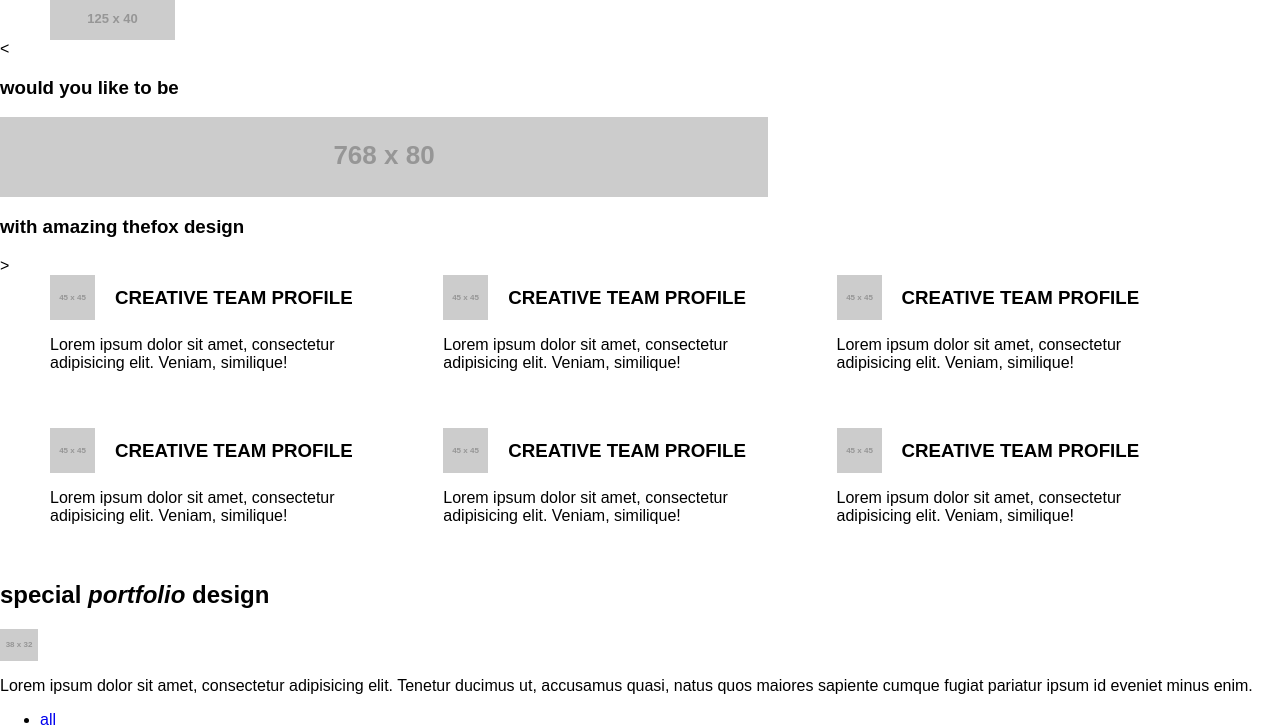
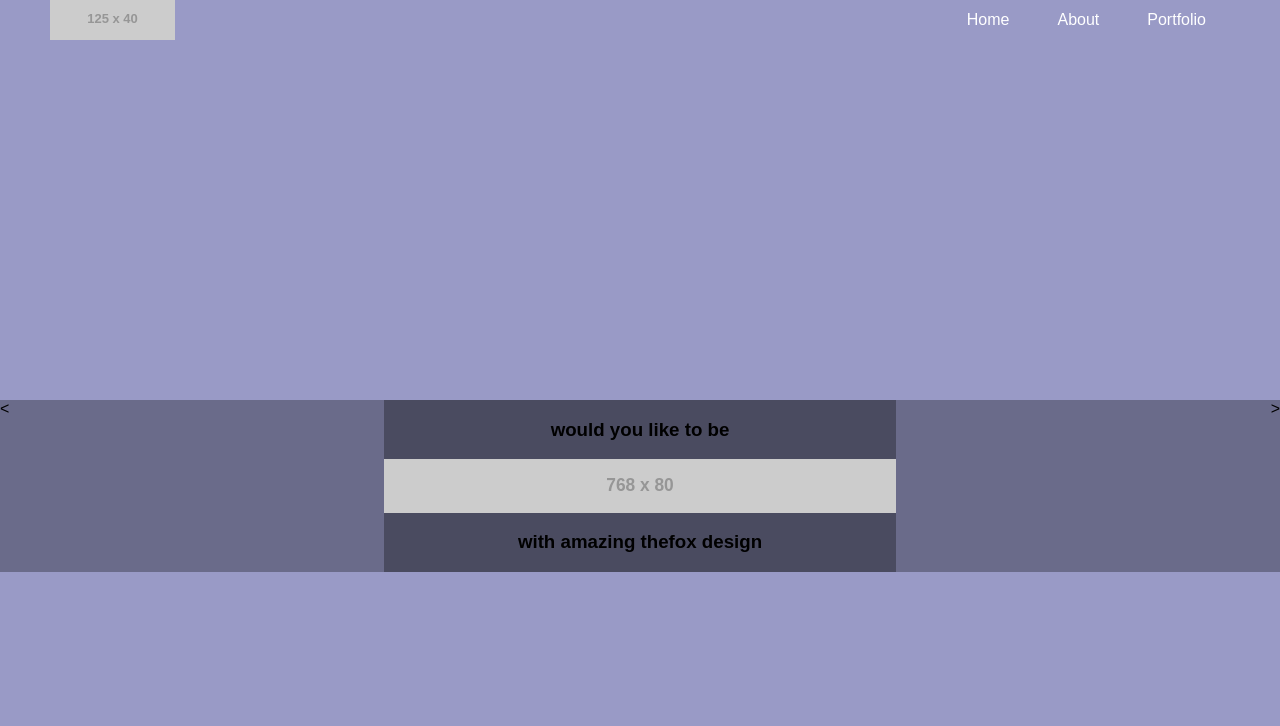
Before and after one commit to Swingcloud/html_css_practice, a plain HTML site: page thefox/index.html in a window 1280 px wide. Shown: the top 726 px of the page. Drawn offline with Linux system fonts and the light colour scheme; placeholder pictures from the web are drawn by us.

Commit message:
modified thefox

```diff
--- a/thefox/css/main.css
+++ b/thefox/css/main.css
@@ -10,6 +10,12 @@ img {
 
 .clearfix	{
 	clear: both;
+}
+
+#header {
+	position: fixed;
+	width: 100%; /*將header撐開到一個畫面寬*/
+
 }
 
 #logo{
@@ -37,6 +43,47 @@ img {
 	text-transform: capitalize; /*第一個字母大寫*/
 }
 
+#banner {
+	background-color: #999ac6; /*設定banner背景顏色*/
+	height: 100vh; /*佔滿整個螢幕*/
+}
+
+.banner-container{
+	position: relative; /*可調整位置*/
+	top:50%;
+	background-color: rgba(0,0,0,.3);
+}
+
+.banner-container .clearfix {
+	float: none; /*將float清掉*/
+}
+
+.banner-container >div { /*banner-container底下的所有div全部float left*/
+	float: left;
+}
+
+.banner-container .title{
+	background-color: rgba(0,0,0, .3);
+	text-align: center;
+}
+.banner-container img { /*跟隨父元素的寬度*/
+	width: 100%;
+	height: auto; /*保持原本圖片比例*/
+}
+
+#banner .left, #banner .right {
+	width: 30%;
+}
+
+#banner .title {
+	width: 40%;
+}
+
+#banner .right{
+	text-align: right;
+}
+
+
 .feature{
 	width: 33.33%;
 	float: left;
--- a/thefox/index.html
+++ b/thefox/index.html
@@ -43,6 +43,7 @@
 			<div class="right">
 				&gt;
 			</div>
+			<div class="clearfix"></div>
 		</div>
 	</div>
 
```
